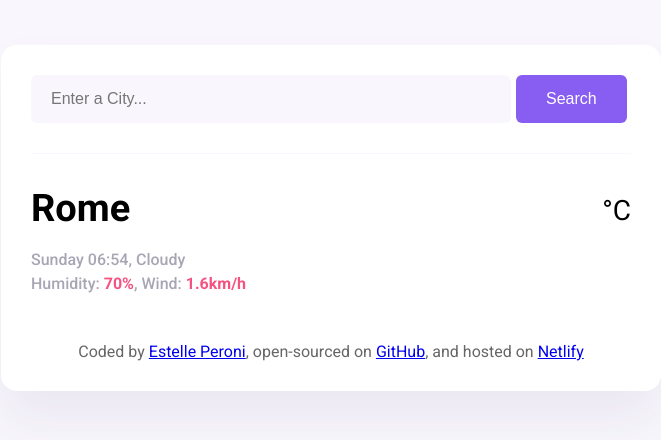
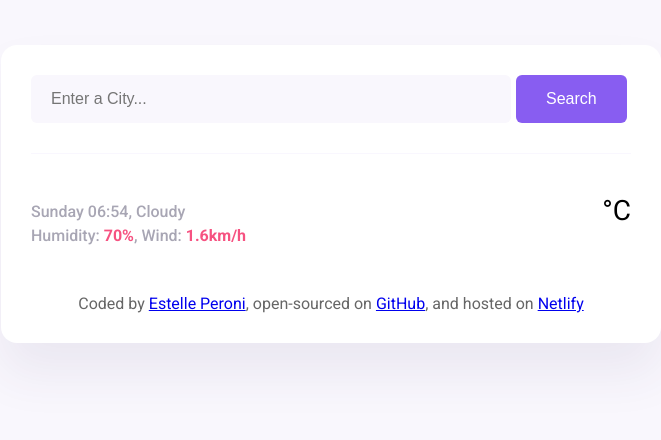
Before and after one commit to Estelle-Prn/react-weather-app, a React (Create React App) app: page / in a window 1280 px wide. Shown: the top 440 px of the page, without its empty margins (309-970 px from the left). Built offline with nearby package versions, Linux system fonts and the light colour scheme.

Commit message:
tried to built a default city

```diff
--- a/src/App.js
+++ b/src/App.js
@@ -4,7 +4,7 @@
 function App() {
   return (
     <div className="Weather-Box ">
-      <Weather />
+      <Weather defalutCity="Rome" />
       <footer>
         Coded by{" "}
         <a href="https://github.com/estelle-prn" target="_blank">
--- a/src/Weather.js
+++ b/src/Weather.js
@@ -1,11 +1,9 @@
 import React, { useState } from "react";
 import axios from "axios";
 
-export default function Weather() {
-  function searchWithApi() {
-    let city = "Rome";
-    let apiUrl = `https://api.openweathermap.org/data/2.5/weather?q=${city}&appid=04362ba118dbt14o9f7040e09062332b&units=metric`;
-  }
+export default function Weather(props) {
+  const [city, setCity] = useState(props.defaultCity);
+
   function actualDate() {
     const date = new Date();
     const options = { weekday: "long" };
@@ -21,15 +19,25 @@
       return `${day} ${hour}:${minutes}`;
     }
   }
+  function searchWithApi() {
+    let apiUrl = `https://api.openweathermap.org/data/2.5/weather?q=${city}&appid=04362ba118dbt14o9f7040e09062332b&units=metric`;
+  }
+  function citySearch(event) {
+    setCity(event.target.value);
+  }
+  function citySubmit(event) {
+    event.preventDefault();
+  }
   return (
     <div className="Search-Show">
       <header>
-        <form className="search-block d-flex">
+        <form className="search-block d-flex" onSubmit={citySubmit} autoFocus>
           <input
             type="search"
             placeholder="Enter a City..."
             required
             className="search-text"
+            onChange={citySearch}
           />
           <input type="submit" value="Search" className="search-button" />
         </form>
@@ -37,7 +45,7 @@
       <main>
         <div className="Weather-Content">
           <div>
-            <h1 className="City-name">Rome</h1>
+            <h1 className="City-name">{city}</h1>
             <p className="City-details">
               <span>{actualDate()}</span>,{" "}
               <span className="text-capitalize">Cloudy</span>
```
